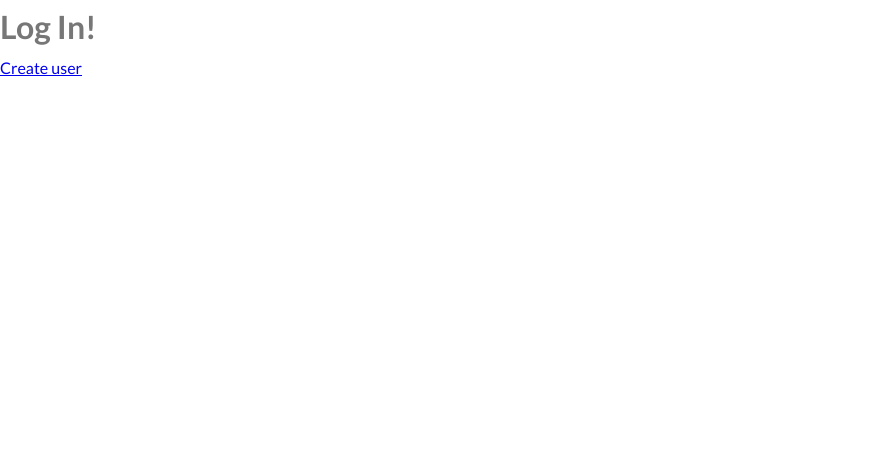
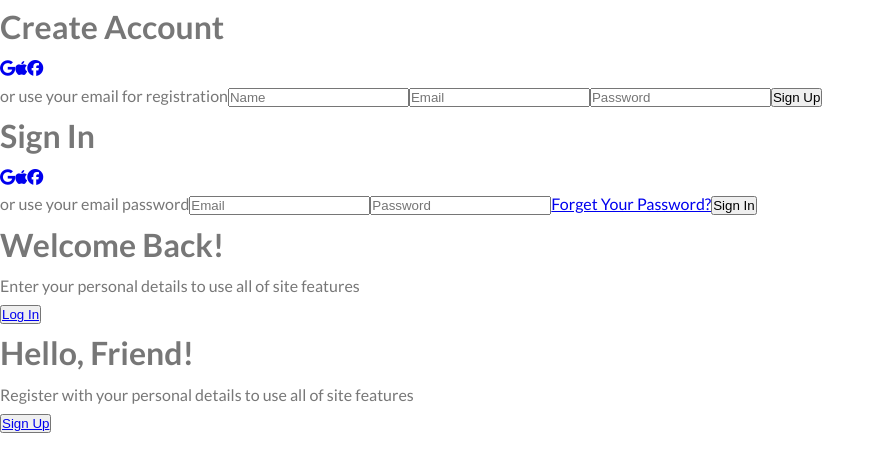
Before and after one commit to VanessaKasminoff/fitTrackr, a React (Vite) app in the folder client/: page /LogIn in a window 1280 px wide. Shown: the top 472 px of the page, without its empty margins (0-885 px from the left). Built offline with nearby package versions, Linux system fonts and the light colour scheme.

Commit message:
added login/signup structure to my jsx

```diff
--- a/client/index.html
+++ b/client/index.html
@@ -7,6 +7,7 @@
 
     <link href="https://fonts.googleapis.com/css?family=Lato:100,300,400,700,900" rel="stylesheet">
     <link href="https://cdnjs.cloudflare.com/ajax/libs/font-awesome/5.15.3/css/all.min.css" rel="stylesheet"/>
+    <link rel="stylesheet" href="https://cdnjs.cloudflare.com/ajax/libs/font-awesome/6.5.2/css/all.min.css">
 
     <title>fitTrackr</title>
   </head>
--- a/client/package.json
+++ b/client/package.json
@@ -13,6 +13,7 @@
   "dependencies": {
     "react": "^18.2.0",
     "react-dom": "^18.2.0",
+    "react-router-dom": "^6.24.0",
     "sass": "^1.77.6"
   },
   "devDependencies": {
--- /dev/null
+++ b/client/scr/assets/css/style.css
@@ -0,0 +1,128 @@
+* {
+  margin: 0;
+  padding: 0;
+  box-sizing: border-box;
+}
+
+body {
+  font-family: "Lato", sans-serif;
+  font-weight: 400;
+  font-size: 16px;
+  line-height: 1.7;
+  color: #777;
+  padding: 0;
+}
+
+.header {
+  height: 95vh;
+  background-image: linear-gradient(to right, rgba(252, 249, 105, 0.7), rgba(4, 142, 177, 0.7)), url(../img/hero.jpg);
+  background-size: cover;
+  background-position: top;
+  position: relative;
+  clip-path: polygon(0 0, 100% 0, 100% 70vh, 0 100%);
+}
+.header .logo-box {
+  position: absolute;
+  top: 40px;
+  left: 40px;
+}
+.header .logo-box .logo {
+  height: 100px;
+}
+.header .text-box {
+  position: absolute;
+  top: 40%;
+  left: 50%;
+  transform: translate(-50%, -50%);
+  text-align: center;
+}
+.header .text-box .heading-primary {
+  color: #fff;
+  text-transform: uppercase;
+  margin-bottom: 60px;
+}
+.header .text-box .heading-primary .heading-primary-main {
+  display: block;
+  font-size: 60px;
+  font-weight: 400;
+  letter-spacing: 30.5px;
+}
+.header .text-box .heading-primary .heading-primary-sub {
+  display: block;
+  font-size: 22.5px;
+  font-weight: 400;
+  letter-spacing: 4.5px;
+}
+
+nav {
+  background-color: rgb(51, 214, 119);
+  color: #fff;
+  display: flex;
+  justify-content: space-between;
+  align-items: center;
+  padding: 10px 20px;
+}
+
+ul {
+  display: flex;
+  list-style: none;
+  padding: 0;
+  margin: 0;
+}
+
+ul li {
+  margin-right: 20px;
+}
+
+ul li a {
+  color: white;
+  text-decoration: none;
+  transition: color 0.3s;
+}
+
+ul li a:hover {
+  color: #fcff34;
+}
+
+.checkbtn {
+  font-size: 30px;
+  color: #fff;
+  cursor: pointer;
+  display: none;
+}
+
+#check {
+  display: none;
+}
+
+@media (max-width: 768px) {
+  .checkbtn {
+    display: block;
+    order: 1;
+    margin-right: 20px;
+  }
+  ul {
+    position: fixed;
+    top: 70px;
+    right: -100%;
+    background-color: rgb(51, 214, 119);
+    width: 100%;
+    height: 90vh;
+    display: flex;
+    flex-direction: column;
+    justify-content: center;
+    align-items: center;
+    transition: all 0.3s;
+  }
+  ul li {
+    margin: 15px 0;
+  }
+  ul li a {
+    font-size: 20px;
+  }
+  #check:checked ~ ul {
+    right: 0;
+  }
+}
+
+/*# sourceMappingURL=style.css.map */
--- a/client/src/pages/LogIn.jsx
+++ b/client/src/pages/LogIn.jsx
@@ -1,14 +1,77 @@
-import { Link } from "react-router-dom";
+import { Link } from 'react-router-dom';
+
 
 function LogIn() {
   return (
-    <div>
-      <h1>Log In!</h1>
-      <div>
-        <Link to="/Home">Create user</Link>
+    <div className="container" id="container">
+      <div className="form-container sign-up">
+        <form>
+          <h1>Create Account</h1>
+          <div className="social-icons">
+            <a href="#" className="icon"><i className="fa-brands fa-google"></i></a>
+            <a href="#" className="icon"><i className="fa-brands fa-apple"></i></a>
+            <a href="#" className="icon"><i className="fa-brands fa-facebook"></i></a>
+          </div>
+          <span>or use your email for registration</span>
+          <input type="text" placeholder="Name" />
+          <input type="email" placeholder="Email" />
+          <input type="password" placeholder="Password" />
+          <button type="submit">Sign Up</button>
+        </form>
+      </div>
+      <div className="form-container sign-in">
+        <form>
+          <h1>Sign In</h1>
+          <div className="social-icons">
+            <a href="#" className="icon"><i className="fa-brands fa-google"></i></a>
+            <a href="#" className="icon"><i className="fa-brands fa-apple"></i></a>
+            <a href="#" className="icon"><i className="fa-brands fa-facebook"></i></a>
+          </div>
+          <span>or use your email password</span>
+          <input type="email" placeholder="Email" />
+          <input type="password" placeholder="Password" />
+          <a href="#">Forget Your Password?</a>
+          <button type="submit">Sign In</button>
+        </form>
+      </div>
+      <div className="toggle-container">
+        <div className="toggle">
+          <div className="toggle-panel toggle-left">
+            <h1>Welcome Back!</h1>
+            <p>Enter your personal details to use all of site features</p>
+            <button className="hidden" id="login">
+              <Link to="/Home">Log In</Link>
+            </button>
+          </div>
+          <div className="toggle-panel toggle-right">
+            <h1>Hello, Friend!</h1>
+            <p>Register with your personal details to use all of site features</p>
+            <button className="hidden" id="register">
+              <Link to="/Home">Sign Up</Link>
+            </button>
+          </div>
+        </div>
       </div>
     </div>
   );
 }
 
 export default LogIn;
+
+
+
+
+// import { Link } from "react-router-dom";
+
+// function LogIn() {
+//   return (
+//     <div>
+//       <h1>Log In!</h1>
+//       <div>
+//         <Link to="/Home">Welcome Back</Link>
+//       </div>
+//     </div>
+//   );
+// }
+
+// export default LogIn;
--- a/client/src/pages/landing.jsx
+++ b/client/src/pages/landing.jsx
@@ -2,13 +2,39 @@ import { Link } from "react-router-dom";
 
 function Landing() {
   return (
-    <div>
-      <h1>Landing Page!</h1>
-      <div>
-        <Link to="/NewUser">New User</Link>
-      </div>
-      <Link to="/LogIn">Log In</Link>
+    <header class="header">
+    {/* nav */}
+    <nav>
+      <input type="checkbox" id="check" />
+      <label for="check" class="checkbtn">
+        <i class="fas fa-bars"></i>
+      </label>
+      <ul>
+        <li><a class="active" href="#"></a></li>
+        <li><a href="#">Home</a></li>
+        <li><a href="#">About</a></li>
+        <li><a href="#">Contact</a></li>
+      </ul>
+    </nav>
+    {/* Logo */}
+    <div class="logo-box">
+      <img src="src/assets/img/logo.png" alt="logo" class="logo" />
     </div>
+    {/* Hero Content */}
+    <div class="text-box">
+      <h1 class="heading-primary">
+        <span className="heading-primary-main">FitTrackr</span>
+        <span className="heading-primary-sub">Empower your fitness journey</span>
+      </h1>
+    </div>
+  </header>
+    // <div>
+    //   <h1>Landing Page!</h1>
+    //   <div>
+    //   <Link to="/NewUser">New User</Link>
+    //   </div>
+    //   <Link to="/LogIn">Log In</Link>
+    // </div>
   );
 }
 
```
Also changed, not shown: 2 other files (tests, documents, lock files or other folders).
